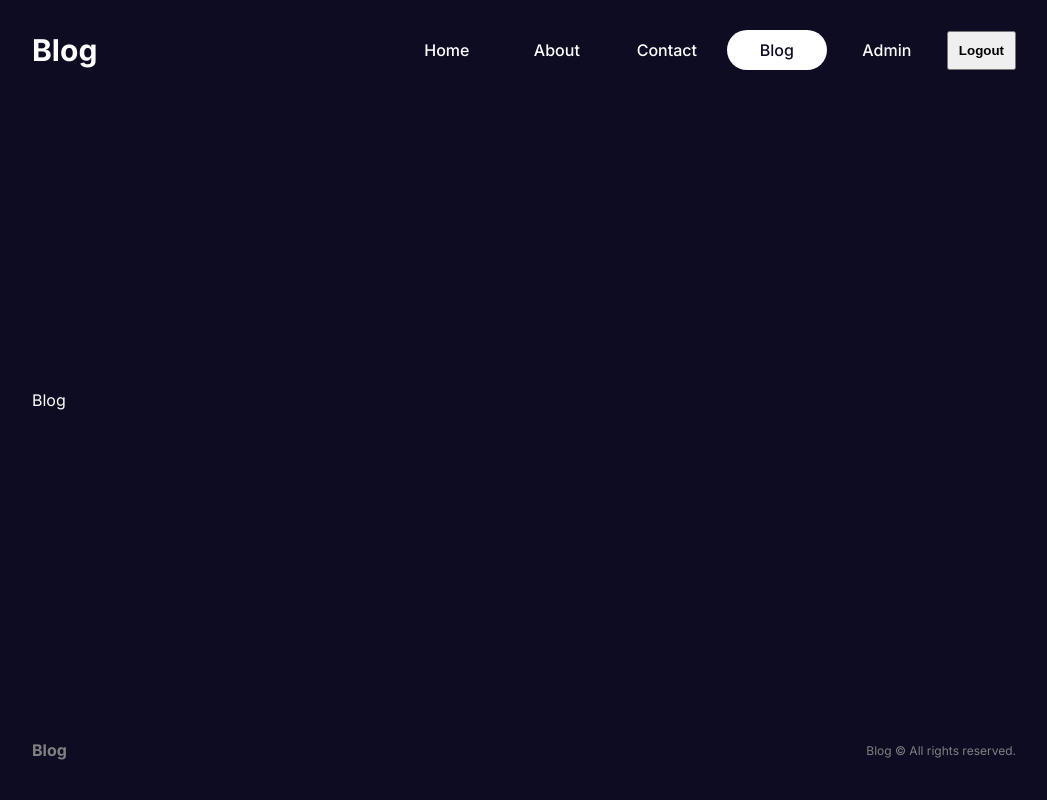
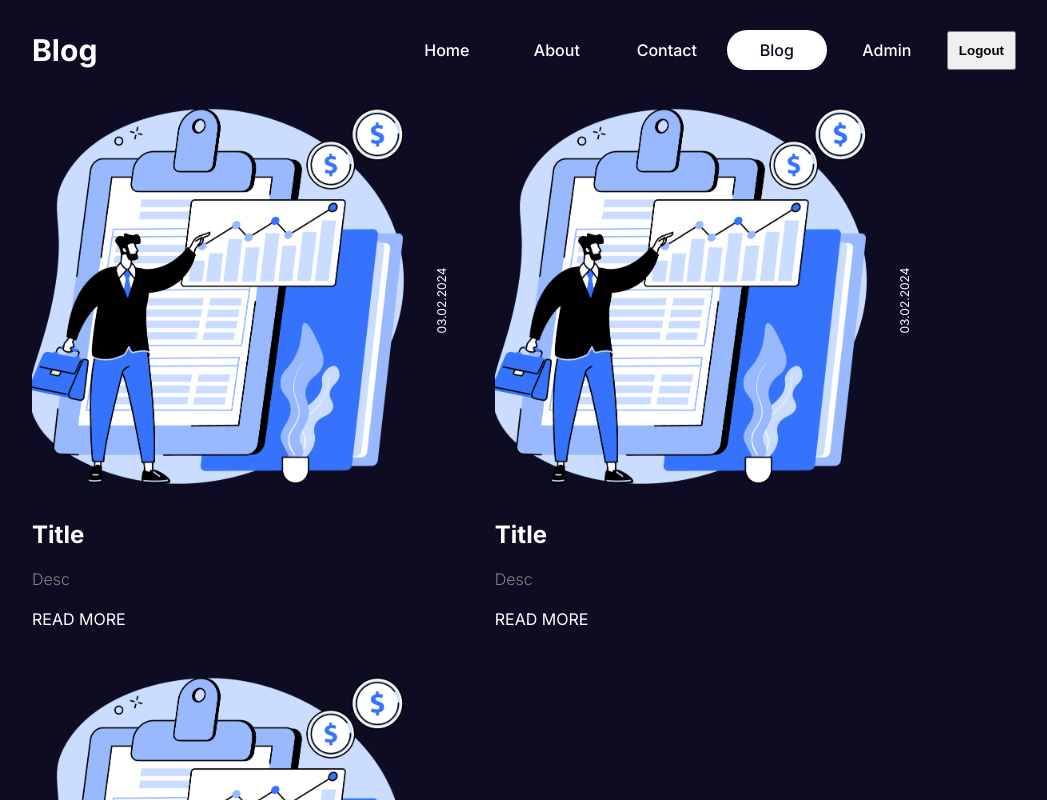
Before and after one commit to gwyneth-pena/nextjs-blog, a Next.js app: page /blog in a window 1280 px wide. Shown: the top 800 px of the page, without its empty margins (116-1163 px from the left). Built offline with nearby package versions, Linux system fonts and the light colour scheme.

Commit message:
Added blog page

```diff
--- /dev/null
+++ b/src/app/blog/[slug]/singlepost.module.css
@@ -0,0 +1,55 @@
+.container {
+    display: flex;
+    gap: 100px;
+  }
+
+  .imgContainer {
+    flex: 1;
+    position: relative;
+    height: calc(100vh - 200px);
+  }
+
+  .img{
+    object-fit: cover;
+  }
+
+  .textContainer {
+    flex: 2;
+    display: flex;
+    flex-direction: column;
+    gap: 50px;
+  }
+
+  .title{
+    font-size: 64px;
+  }
+
+  .detail{
+    display: flex;
+    gap: 20px;
+  }
+
+  .detailText{
+    display: flex;
+    flex-direction: column;
+    gap: 10px;
+  }
+
+  .detailTitle{
+    color: gray;
+    font-weight: bold;
+  }
+
+  .detailValue{
+    font-weight: 500;
+  }
+
+  .content{
+    font-size: 20px;
+  }
+
+  @media (max-width:768px){
+    .imgContainer{
+      display: none;
+    }
+  }
--- /dev/null
+++ b/src/app/blog/blog.module.css
@@ -0,0 +1,21 @@
+.container {
+    display: flex;
+    flex-wrap: wrap;
+    gap: 20px;
+  }
+
+  .post {
+    width: 30%;
+  }
+
+  @media screen and (max-width: 1280px) {
+    .post {
+      width: 45%;
+    }
+  }
+
+  @media screen and (max-width: 768px) {
+    .post {
+      width: 100%;
+    }
+  }
--- a/src/app/blog/page.tsx
+++ b/src/app/blog/page.tsx
@@ -1,9 +1,21 @@
 
-import React from 'react'
+import styles from '@/app/blog/blog.module.css';
+import PostCard from '@/components/postCard/PostCard';
+
 
 function Blog() {
   return (
-    <div>Blog</div>
+    <div className={styles.container}>
+      <div className={styles.post}>
+        <PostCard/>
+      </div>
+      <div className={styles.post}>
+        <PostCard/>
+      </div>
+      <div className={styles.post}>
+        <PostCard/>
+      </div>
+    </div>
   )
 }
 
--- a/src/app/not-found.jsx
+++ b/src/app/not-found.jsx
@@ -2,7 +2,7 @@
 
 function NotFound() {
   return (
-    <div>NotFound</div>
+    <div>Not Found</div>
   )
 }
 
--- /dev/null
+++ b/src/components/postCard/PostCard.tsx
@@ -0,0 +1,23 @@
+import styles from '@/components/postCard/postcard.module.css';
+import Image from 'next/image';
+import Link from 'next/link';
+
+function PostCard() {
+  return (
+    <div className={styles.container}>
+        <div className={styles.top}>
+            <div className={styles.imgContainer}>
+                <Image src="/about.png" alt="Post" fill className={styles.img}/>
+            </div>
+            <span className={styles.date}>03.02.2024</span>
+        </div>
+        <div className={styles.bottom}>
+            <h1 className={styles.title}>Title</h1>
+            <p className={styles.desc}>Desc</p>
+            <Link href="/blog/post">READ MORE</Link>
+        </div>
+    </div>
+  )
+}
+
+export default PostCard
--- /dev/null
+++ b/src/components/postCard/postcard.module.css
@@ -0,0 +1,43 @@
+.container{
+    display: flex;
+    flex-direction: column;
+    gap: 20px;
+    margin-bottom: 20px;
+  }
+
+  .top{
+    display: flex;
+  }
+
+  .imgContainer{
+    width: 90%;
+    height: 400px;
+    position: relative;
+  }
+
+  .img{
+    object-fit: cover;
+  }
+
+  .date{
+    font-size: 12px;
+    transform: rotate(270deg);
+    margin: auto;
+  }
+
+  .title{
+    width: 90%;
+    font-size: 24px;
+    margin-bottom: 20px;
+  }
+
+  .desc{
+    width: 90%;
+    margin-bottom: 20px;
+    font-weight: 300;
+    color: gray;
+  }
+
+  .link{
+    text-decoration: underline;
+  }
```
Also changed, not shown: src/app/blog/[slug]/page.tsx (+27 -0 lines).
